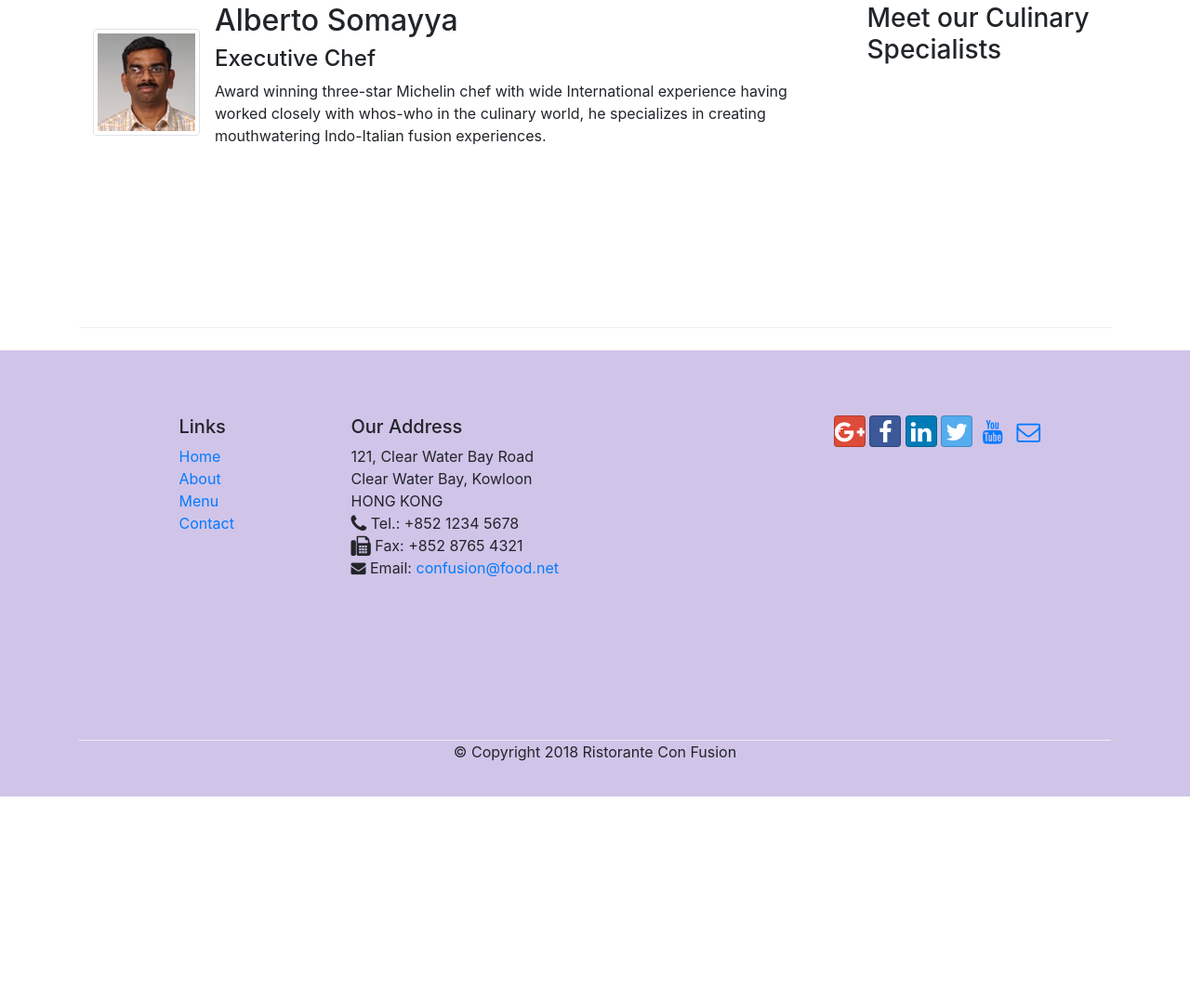
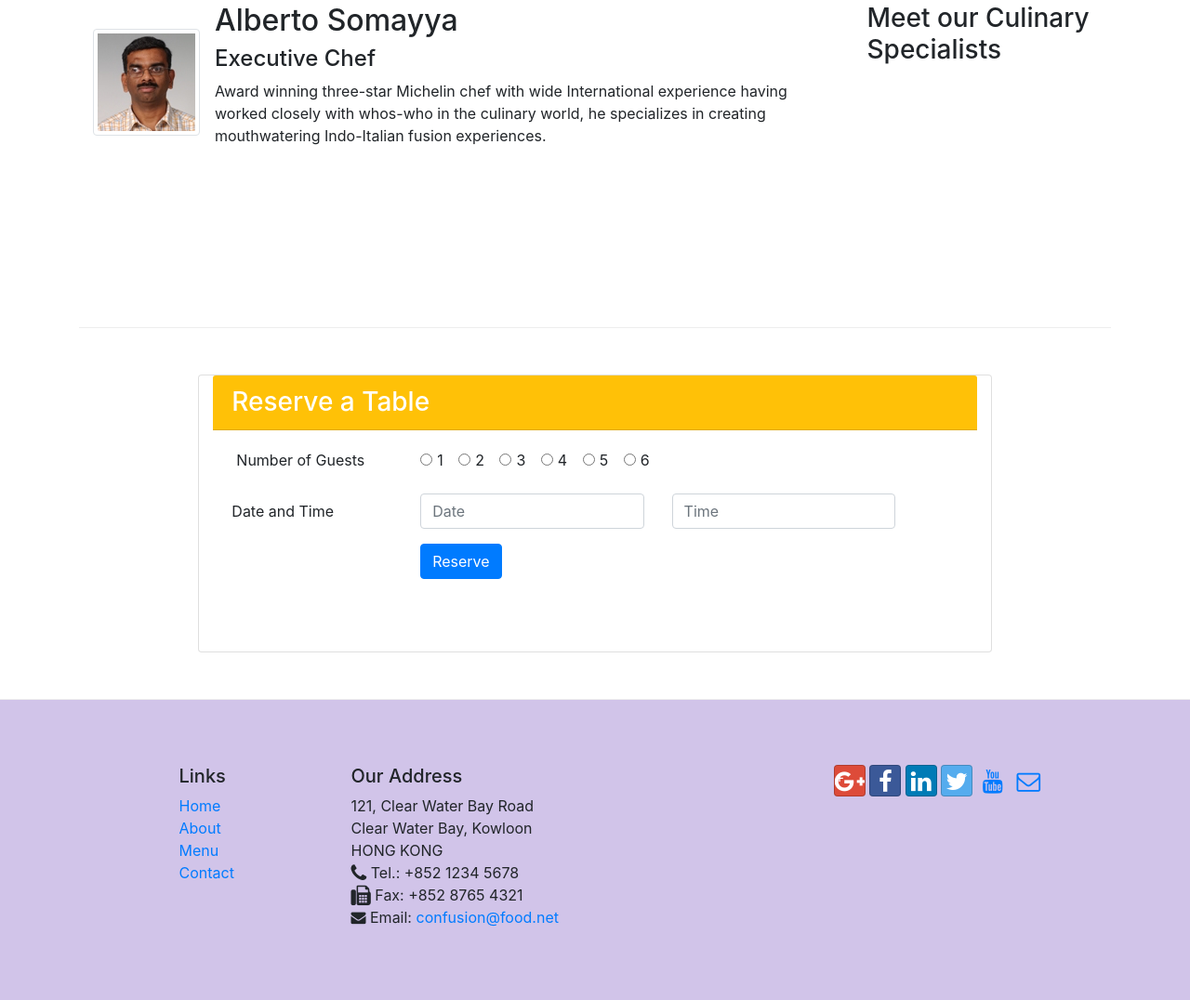
Before and after one commit to hmdyyldrm/c-bootstrap, a website: page index.html in a window 1280 px wide. Shown: the part 1181-2257 px from the top of the page at 93% size. Before the commit the page ends 2038 px from the top, so only its background shows below. Drawn offline with nearby package versions, Linux system fonts and the light colour scheme.

Commit message:
assignment 2 completed

```diff
--- a/index.html
+++ b/index.html
@@ -44,6 +44,9 @@
                 <div class="col-12 col-sm align-self-center">
                     <img src="img/logo.png" class="img-fluid">
                 </div>
+                <div class="col-sm align-self-center">
+                    <a href="#div-card" class="btn btn-warning btn-block btn-sm">Reserve Table</a>
+                </div>
             </div>
         </div>
     </header>
@@ -74,9 +77,13 @@
                 <h3>This Month's Promotions</h3>
             </div>
             <div class="col col-sm col-md">
-                <h2>Weekend Grand Buffet</h2>
-                <p>Featuring mouthwatering combinations with a choice of five different salads, six enticing appetizers, six main entrees and five choicest desserts. Free flowing bubbly and soft drinks. All for just $19.99 per person </p>
+                <h2>Weekend Grand Buffet <span class="badge badge-danger">NEW</span></h2>
+                <p class="d-none d-sm-block">Featuring mouthwatering combinations with a choice of five different salads, six enticing appetizers, six main entrees and five choicest desserts. Free flowing bubbly and soft drinks. All for just $19.99 per person </p>
             </div>
+            <div class="media">
+                <img src="img/buffet.png" alt="buffet" class="d-flex img-thumbnail">
+            </div>
+
         </div>
 
         <div class="row row-content align-item-center">
@@ -100,7 +107,64 @@
             </div>
         </div>
     </div>
-<br>
+
+    <div class="row row-content align-item-center" id="div-card">
+        <div class="card col-sm-8 offset-sm-2 col-12">
+            <h3 class="card-header bg-warning text-white">Reserve a Table</h3>
+
+            <div class="card-body">
+                <div class="form-group row">
+                    <div class="form-check col-sm-3">
+                        <label for="inlineRadioOptions">Number of Guests</label>
+                    </div>
+                    <div class="form col-sm-9">
+                        <div class="form-check form-check-inline">
+                            <input class="form-check-input" type="radio" name="inlineRadioOptions" id="inlineRadio1" value="option1">
+                            <label class="form-check-label" for="inlineRadio1">1</label>
+                        </div>
+                        <div class="form-check form-check-inline">
+                            <input class="form-check-input" type="radio" name="inlineRadioOptions" id="inlineRadio2" value="option2">
+                            <label class="form-check-label" for="inlineRadio2">2</label>
+                        </div>
+                        <div class="form-check form-check-inline">
+                            <input class="form-check-input" type="radio" name="inlineRadioOptions" id="inlineRadio3" value="option3">
+                            <label class="form-check-label" for="inlineRadio3">3</label>
+                        </div>
+                        <div class="form-check form-check-inline">
+                            <input class="form-check-input" type="radio" name="inlineRadioOptions" id="inlineRadio4" value="option4">
+                            <label class="form-check-label" for="inlineRadio3">4</label>
+                        </div>
+                        <div class="form-check form-check-inline">
+                            <input class="form-check-input" type="radio" name="inlineRadioOptions" id="inlineRadio5" value="option5">
+                            <label class="form-check-label" for="inlineRadio3">5</label>
+                        </div>
+                        <div class="form-check form-check-inline">
+                            <input class="form-check-input" type="radio" name="inlineRadioOptions" id="inlineRadio6" value="option6">
+                            <label class="form-check-label" for="inlineRadio3">6</label>
+                        </div>
+                    </div>
+                </div>
+
+                <div class="form-group row">
+                        <label for="date-time" class="col-form-label col-sm-3">Date and Time</label>
+                        <div class="col-12 col-sm-4">
+                            <input type="text" class="form-control" id="date" name="date" placeholder="Date">
+                        </div>
+                        <div class="col-12 col-sm-4">
+                            <input type="text" class="form-control" id="time" name="time" placeholder="Time">
+                        </div>
+                </div>
+                <div class="form-group row">
+                    <div class="col offset-sm-3">
+                        <button class="btn btn-primary">
+                            Reserve
+                        </button>
+                    </div>
+                </div>
+            </div>
+        </div>
+    </div>
+
     <footer class="footer">
         <div class="container">
             <div class="row row-content align-item-center">
```
